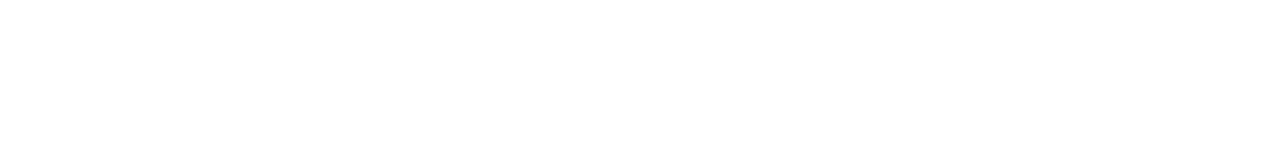
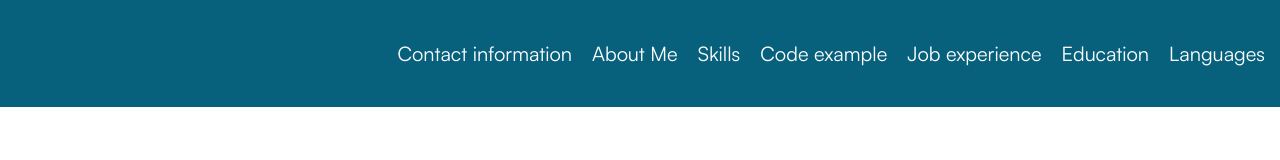
Before and after one commit to NickWebD/rsschool-cv, a website: page index.html in a window 1280 px wide. Drawn offline with Linux system fonts and the light colour scheme; files that its build step writes are made by us from their sources; a web font is replaced by a local one.

Commit message:
feat: added header and navigation

```diff
--- a/css/style.css
+++ b/css/style.css
@@ -1,27 +1,114 @@
+/* variables */
+:root {
+
+  /* colors */
+  --accent-color: #07617c;
+  --main-text-color: #4d2323;
+  --dark-text: #000000;
+
+  /* fonts */
+  --font-family: "Satoshi", sans-serif;
+  --second-family: "Clash Display", sans-serif;
+
+  /* outline */
+  --outline: 2px dashed currentColor;
+  --outline-offset: 3px;
+}
+
+/* general */
 * {
   margin: 0;
   padding: 0;
   box-sizing: border-box;
 }
 
+body {
+  min-height: 100vh;
+  display: flex;
+  flex-direction: column;
+  justify-content: space-between;
+  font-family: var(--font-family);
+  color: var(--main-text-color);
+}
+
+ul,
+ol {
+  margin: 0;
+  padding: 0;
+  list-style-type: none;
+}
+
+a {
+  text-decoration: none;
+  color: inherit;
+}
+
+.container {
+  max-width: 1440px;
+  margin: 0 auto;
+  padding: 0 15px;
+}
+
 /* Fonts */
 @font-face {
   font-family: "Satoshi";
-  src: url("../fonts/SatoshiRegular.woff2");
+  src: url("../assets/fonts/SatoshiRegular.woff2");
   font-weight: 400;
   font-display: swap;
 }
 
 @font-face {
   font-family: "ClashDisplay";
-  src: url("../fonts/ClashDisplayRegular.woff2");
+  src: url("../assets/fonts/ClashDisplayRegular.woff2");
   font-weight: 400;
   font-display: swap;
 }
 
 @font-face {
   font-family: "Clash Display";
-  src: url("../fonts/ClashDisplayMedium.woff2");
+  src: url("../assets/fonts/ClashDisplayMedium.woff2");
   font-weight: 500;
   font-display: swap;
 }
+
+/* header */
+.header {
+  padding: 40px 0;
+  background-color: var(--accent-color);
+}
+
+.nav {
+  display: flex;
+  justify-content: flex-end;
+}
+
+.nav__list {
+  display: flex;
+  gap: 20px;
+}
+
+.nav__item {
+  font-size: 20px;
+  color: #ffffff;
+}
+
+.nav__link {
+  transition: color 0.3s ease-in-out;
+}
+
+.nav__link:focus {
+  outline: none;
+}
+
+.nav__link:focus-visible {
+  outline: var(--outline);
+  outline-offset: var(--outline);
+}
+
+.nav__link:hover {
+  color: var(--main-text-color);
+}
+
+.nav__link:active {
+  color: var(--dark-text);
+}
--- a/index.html
+++ b/index.html
@@ -6,13 +6,27 @@
     <link rel="preload" href="./assets/fonts/SatoshiRegular.woff2" as="font" type="font/woff2" crossorigin="anonymous">
     <link rel="preload" href="./assets/fonts/ClashDisplayRegular.woff2" as="font" type="font/woff2" crossorigin="anonymous">
     <link rel="preload" href="./assets/fonts/ClashDisplayMedium.woff2" as="font" type="font/woff2" crossorigin="anonymous">
-    <link rel="stylesheet" href="./styles/style.css">
+    <link rel="stylesheet" href="./css/style.css">
     <title>CV#2. HTML, CSS &amp; Git Basics</title>
   </head>
 
   <body>
-    <header></header>
+    <header class="header">
+      <div class="container">
+         <nav class="nav">
+            <ul class="nav__list">
+               <li class="nav__item"><a class="nav__link" href="!#">Contact information</a></li>
+               <li class="nav__item"><a class="nav__link" href="!#">About Me</a></li>
+               <li class="nav__item"><a class="nav__link" href="!#">Skills</a></li>
+               <li class="nav__item"><a class="nav__link" href="!#">Code example</a></li>
+               <li class="nav__item"><a class="nav__link" href="!#">Job experience</a></li>
+               <li class="nav__item"><a class="nav__link" href="!#">Education</a></li>
+               <li class="nav__item"><a class="nav__link" href="!#">Languages</a></li>
+            </ul>
+         </nav>
+      </div>
+   </header>
     <main></main>
-    <footer></footer>
-  </body>
+    <footer class="footer"></footer>
+ </body>
 </html>
```
